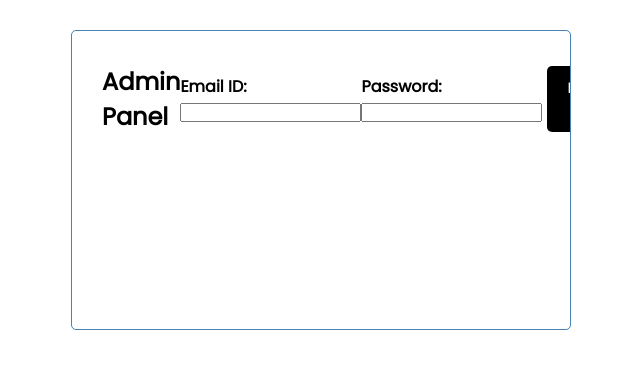
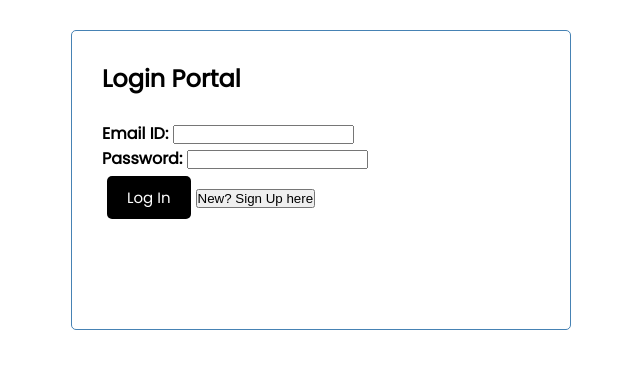
Before and after one commit to HackRx3/PS1_NudgeFudge, a React (Create React App) app in the folder packages/demo-app/: page / in a window 1280 px wide. Shown: the top 368 px of the page, without its empty margins (319-959 px from the left). Built offline with nearby package versions, Linux system fonts and the light colour scheme.

Commit message:
fix: Made title a block element

```diff
--- a/packages/demo-app/src/Components/Login.js
+++ b/packages/demo-app/src/Components/Login.js
@@ -1,10 +1,10 @@
 const Header = () => {
     return (
-      <header className="header">
+      <div className="loginForm">
         <h2
 
         >
-          Admin Panel
+          Login Portal
         </h2 >
         <br></br>
         {/* add email id and password */}
@@ -25,7 +25,7 @@ const Header = () => {
           New? Sign Up here
         </button>{' '}
         <br></br>
-      </header>
+      </div>
     )
   }
 
```
Also changed, not shown: 1 other file (tests, documents, lock files or other folders).
